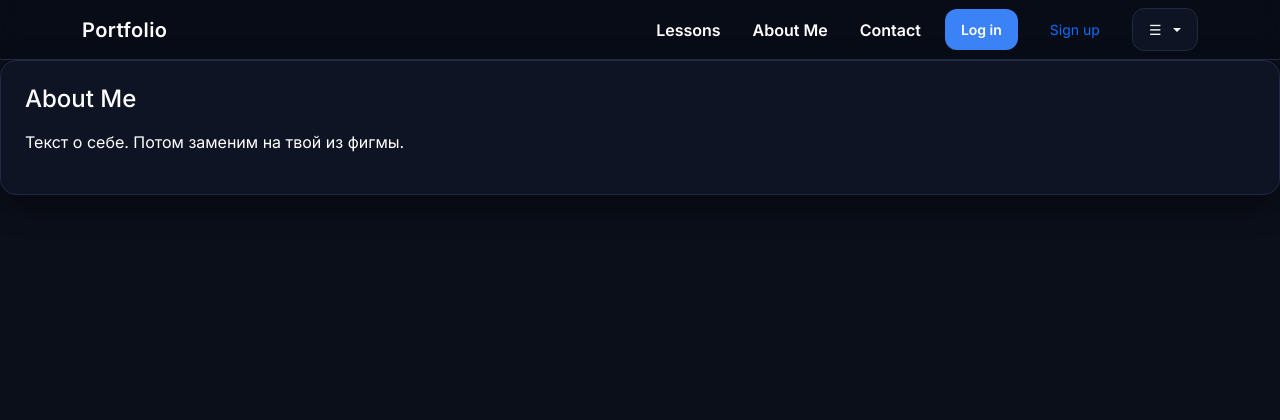
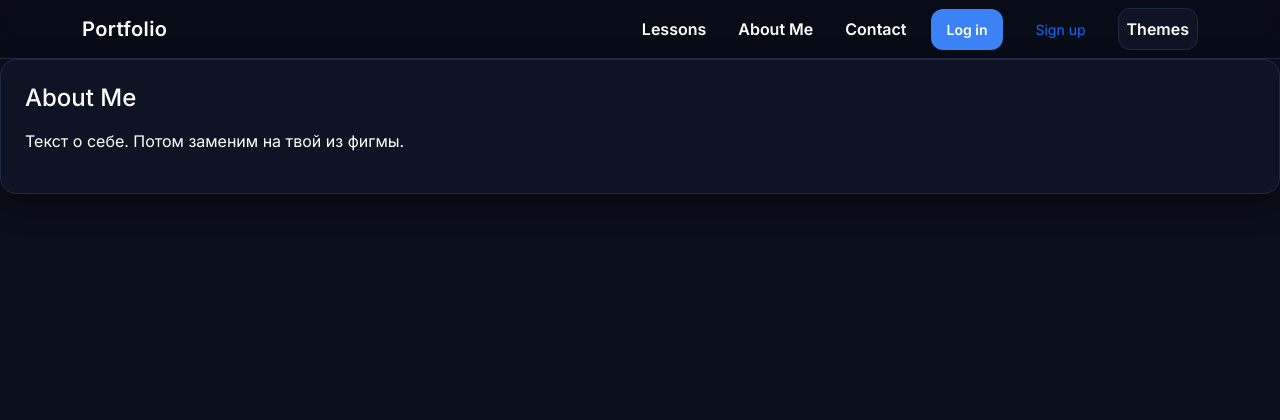
Before and after one commit to Dalik0v/portfolio-backend, a FastAPI app: page /about in a window 1280 px wide. Shown: the top 420 px of the page. Run offline with FastAPI, Linux system fonts and the light colour scheme.

Commit message:
4-e обновление бургер меню и тем белая/черная на телефоне

```diff
--- a/static/css/site.css
+++ b/static/css/site.css
@@ -202,3 +202,8 @@ body::after{
   float: right;
   color: var(--brand);
 }
+
+/* убираем стандартный треугольник у dropdown-toggle */
+.dropdown-toggle::after {
+  display: none !important;
+}
--- a/templates/base.html
+++ b/templates/base.html
@@ -25,7 +25,6 @@
       </button>
 
       <div class="collapse navbar-collapse" id="nav">
-        <!-- Основные ссылки -->
         <ul class="navbar-nav ms-auto align-items-center gap-3">
           <li class="nav-item"><a class="nav-link link-top" href="/courses">Lessons</a></li>
           <li class="nav-item"><a class="nav-link link-top" href="/about">About Me</a></li>
@@ -46,14 +45,11 @@
               <a class="btn btn-outline-primary btn-sm" href="#" data-bs-toggle="modal" data-bs-target="#signupModal">Sign up</a>
             </li>
           {% endif %}
-        </ul>
 
-        <!-- Отдельный список для бургер-меню тем -->
-        <ul class="navbar-nav ms-3">
-          <li class="nav-item dropdown">
-            <a class="btn btn-outline-light btn-sm dropdown-toggle" href="#" id="themeMenu" role="button"
-               data-bs-toggle="dropdown" aria-expanded="false">
-              ☰
+          <!-- Themes -->
+          <li class="nav-item dropdown mt-2 mt-lg-0">
+            <a class="nav-link dropdown-toggle" href="#" id="themeMenu" role="button" data-bs-toggle="dropdown" aria-expanded="false">
+              Themes
             </a>
             <ul class="dropdown-menu dropdown-menu-end" aria-labelledby="themeMenu">
               <li><a class="dropdown-item theme-option" href="#" data-theme="dark">Dark</a></li>
```
